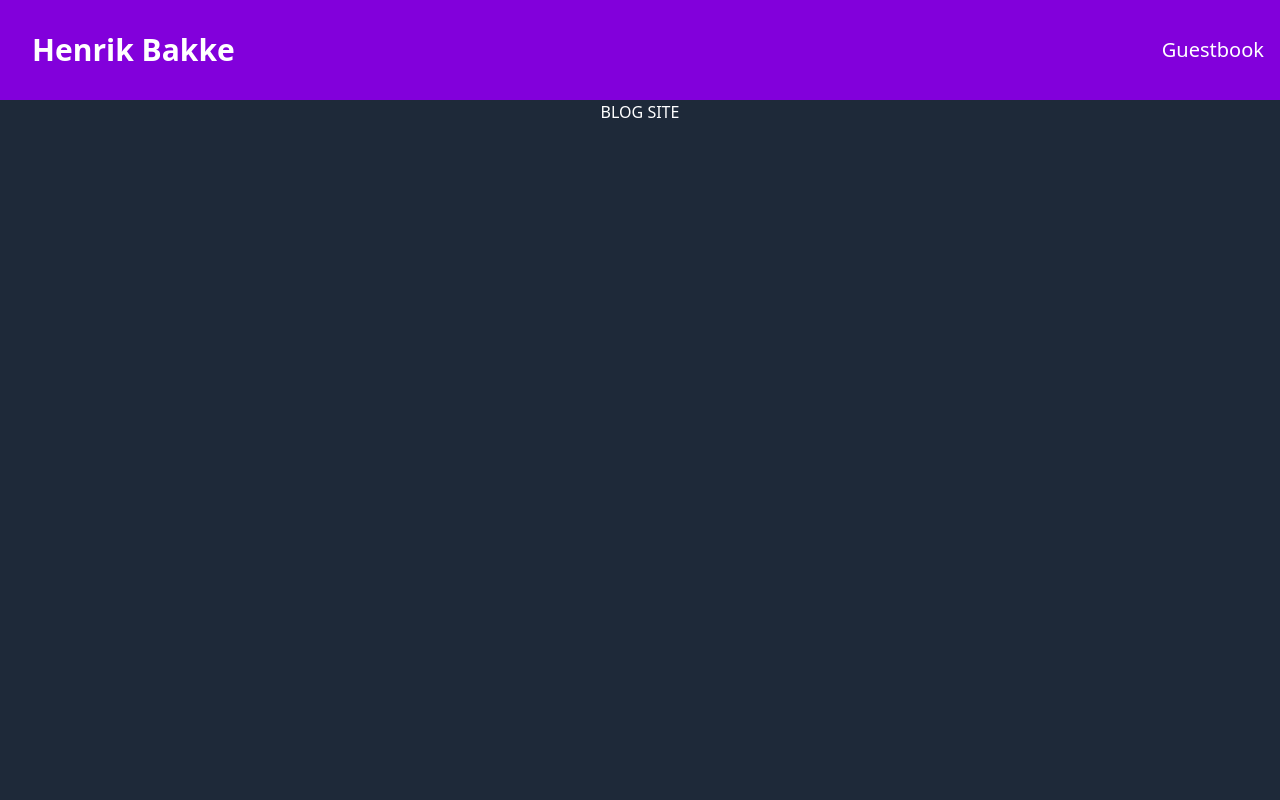
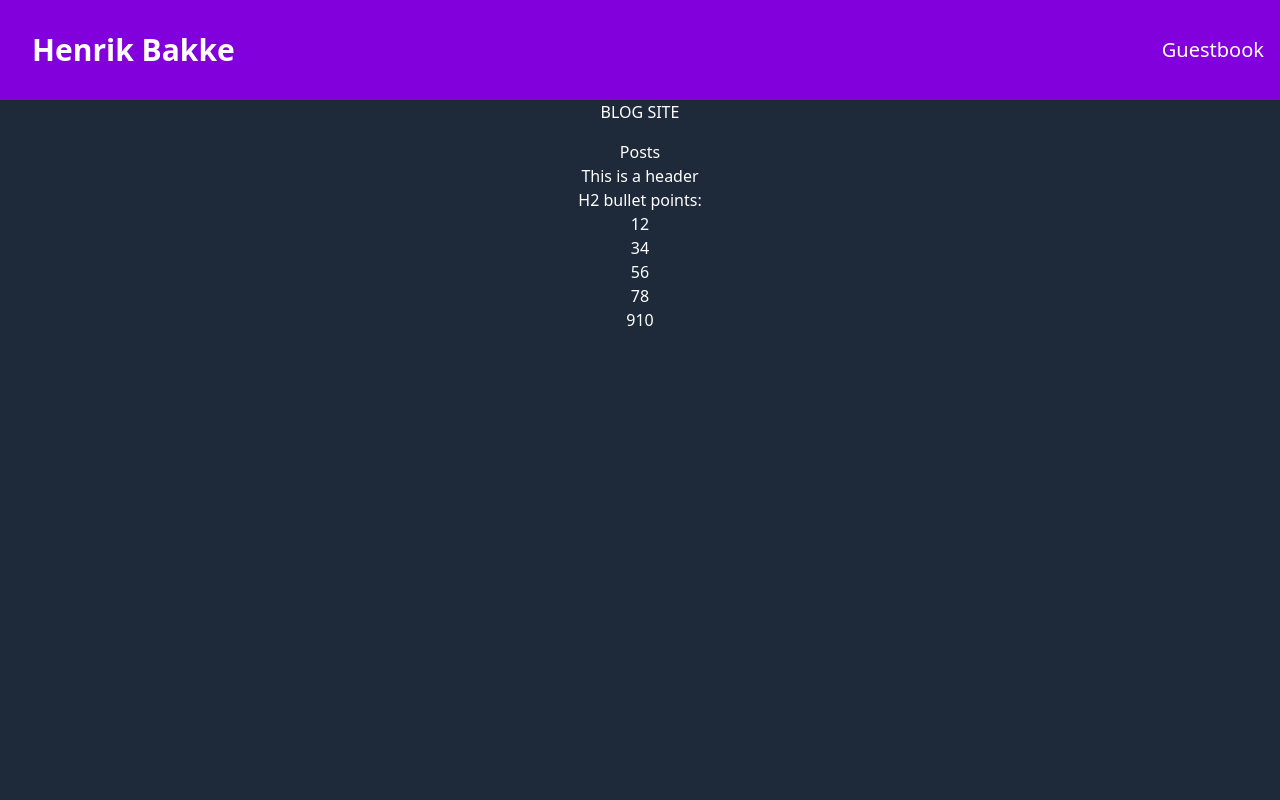
Before and after one commit to Bakek-lang/portfolio-2, a React (Vite) app: page /blog in a window 1280 px wide. Shown: the top 800 px of the page. Built offline with nearby package versions, Linux system fonts and the light colour scheme; no server answers.

Commit message:
react markdown test blog

```diff
--- a/package.json
+++ b/package.json
@@ -12,6 +12,7 @@
   "dependencies": {
     "@tailwindcss/vite": "^4.0.8",
     "appwrite": "^17.0.0",
+    "markdown-to-jsx": "^7.7.4",
     "react": "^19.0.0",
     "react-dom": "^19.0.0",
     "react-icons": "^5.5.0",
--- a/src/App.jsx
+++ b/src/App.jsx
@@ -2,7 +2,7 @@ import { Route, Routes } from "react-router-dom";
 import Layout from "./components/Layout";
 import Home from "./pages/Home";
 import GuestBook from "./pages/GuestBook";
-import Blog from "./pages/Blog";
+import BlogPage from "./pages/BlogPage";
 
 export default function App() {
   return (
@@ -11,7 +11,7 @@ export default function App() {
         <Route path="/" element={<Layout />}>
           <Route index element={<Home />} />
           <Route path="/guestbook" element={<GuestBook />} />
-          <Route path="/blog" element={<Blog />} />
+          <Route path="/blog" element={<BlogPage />} />
         </Route>
       </Routes>
     </>
--- /dev/null
+++ b/src/components/BlogPost.jsx
@@ -0,0 +1,11 @@
+import Markdown from "markdown-to-jsx";
+import testMarkdown from "../markdown/test123.md?raw";
+
+export default function BlogPost() {
+  return (
+    <article className="p-4 max-w-screen-xl mx-auto">
+      <h2>Posts</h2>
+      <Markdown>{testMarkdown}</Markdown>
+    </article>
+  );
+}
--- /dev/null
+++ b/src/markdown/test123.md
@@ -0,0 +1,9 @@
+# This is a header
+
+## H2 bullet points:
+
+- 12
+- 34
+- 56
+- 78
+- 910
--- a/src/pages/Blog.jsx
+++ /dev/null
@@ -1,3 +0,0 @@
-export default function Blog() {
-  return <div className="text-white text-center">BLOG SITE</div>;
-}
--- /dev/null
+++ b/src/pages/BlogPage.jsx
@@ -0,0 +1,10 @@
+import BlogPost from "../components/BlogPost";
+
+export default function BlogPage() {
+  return (
+    <div className="text-white text-center">
+      <h1>BLOG SITE</h1>
+      <BlogPost />
+    </div>
+  );
+}
```
Also changed, not shown: 1 other file (tests, documents, lock files or other folders).
